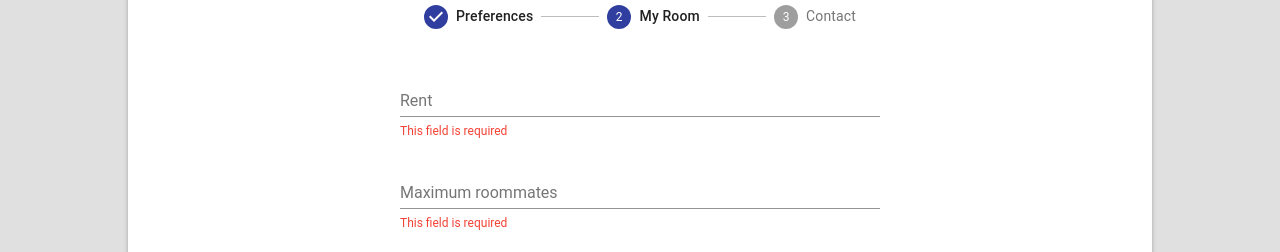
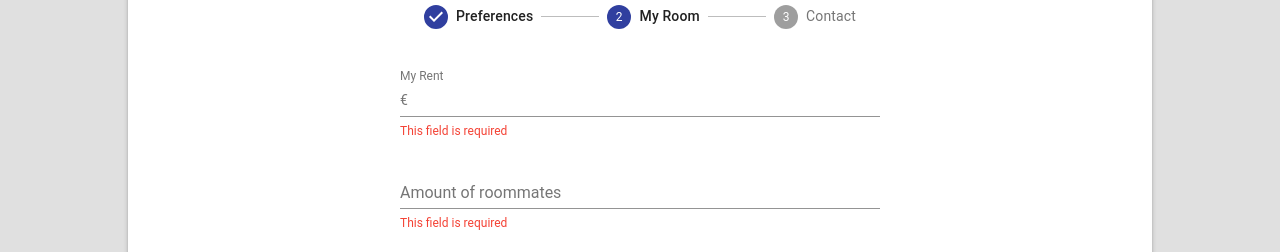
Before and after one commit to kevba/swapmyroom, a React app in the folder ui/: page / in a window 1280 px wide. Both pictures are taken after a click on the button "NEXT". Shown: the part 1112-1364 px from the top of the page. Built offline with nearby package versions, Linux system fonts and the light colour scheme; the HTML template or start-up script is replaced by a standard one.

Commit message:
Added uero sings to the rent fields

```diff
--- a/ui/src/ts/form/formInput.tsx
+++ b/ui/src/ts/form/formInput.tsx
@@ -1,6 +1,7 @@
 import * as React from 'react';
 
 import TextField from '@material-ui/core/TextField';
+import { InputProps as StandardInputProps } from '@material-ui/core/Input';
 
 import {BaseInput, IBaseInputProps, IBaseInputState} from './baseInput';
 
@@ -8,13 +9,14 @@ interface IFormInputProps extends IBaseInputProps{
     label: string
     type?: string
     className?: string
+    inputProps?: Partial<StandardInputProps>;
 }
 
 interface IFormInputState extends IBaseInputState {}
 
 class FormInput extends BaseInput<IFormInputProps, IFormInputState> {
     render() {
-        let {id, label, type} = this.props;
+        let {id, label, type, inputProps} = this.props;
         let {errorText, value} = this.state;
 
         let error = (errorText !== '');
@@ -26,6 +28,7 @@ class FormInput extends BaseInput<IFormInputProps, IFormInputState> {
                     fullWidth
                     id={id}
                     label={label}
+                    InputProps={inputProps}
                     value={value}
                     helperText={errorText || " "}
                     type={type}
--- a/ui/src/ts/form/validation/validations.ts
+++ b/ui/src/ts/form/validation/validations.ts
@@ -8,6 +8,7 @@ export const required = () => {
 
     let vfunc: Validator = (value: any) => {
         if (value === '' || value === undefined || value === null) {
+            console.log(value)
             return {valid: false, text: text};
         }
         return {valid: true, text: ''};
--- a/ui/src/ts/pages/index/formStepper.tsx
+++ b/ui/src/ts/pages/index/formStepper.tsx
@@ -3,7 +3,8 @@ import * as React from 'react';
 import Stepper from '@material-ui/core/Stepper';
 import Step from '@material-ui/core/Step';
 import StepLabel from '@material-ui/core/StepLabel';
-// import StepContent from '@material-ui/core/StepContent';
+import InputAdornment from '@material-ui/core/InputAdornment';
+
 import Button from '@material-ui/core/Button';
 import {withStyles, createStyles, Theme} from '@material-ui/core/styles';
 
@@ -82,11 +83,16 @@ export class FormStepper extends React.Component<IFormStepperProps, IFormStepper
                         handleSubmit={(data) => this.handleSubmit(data)}
                         handleOnValidate={(valid) => this.handleOnValidate(valid)}
                         showButton={false}>
+
+                        {/* First page of the form */}
                         <FormInput
                             className={this.state.activeStep !== 0 ? classes.hiddenContent : ""}
                             id="rent"
                             defaultValue=""
                             label="Rent"
+                            inputProps={{
+                                startAdornment: <InputAdornment position="start">€</InputAdornment>
+                            }}
                             rules={[required()]} />
                         <FormInput
                             className={this.state.activeStep !== 0 ? classes.hiddenContent : ""}
@@ -101,17 +107,23 @@ export class FormStepper extends React.Component<IFormStepperProps, IFormStepper
                             label="other things"
                             rules={[required()]} />
 
+                        {/* Second page of the form */}
                         <FormInput
                             className={this.state.activeStep !== 1 ? classes.hiddenContent : ""}
                             id="rent"
                             defaultValue=""
-                            label="Rent"
+                            label="My Rent"
+                            type="number"
+                            inputProps={{
+                                startAdornment: <InputAdornment position="start">€</InputAdornment>
+                            }}
                             rules={[required()]} />
                         <FormInput
                             className={this.state.activeStep !== 1 ? classes.hiddenContent : ""}
                             id="roomMates"
                             defaultValue=""
-                            label="Maximum roommates"
+                            type="number"
+                            label="Amount of roommates"
                             rules={[required(), integer()]} />
                         <FormInput
                             className={this.state.activeStep !== 1 ? classes.hiddenContent : ""}
@@ -120,24 +132,24 @@ export class FormStepper extends React.Component<IFormStepperProps, IFormStepper
                             label="other things"
                             rules={[required()]} />
 
-
+                        {/* Third and last page of the form */}
                         <FormInput
                             className={this.state.activeStep !== 2 ? classes.hiddenContent : ""}
-                            id="rent"
+                            id="email"
                             defaultValue=""
-                            label="Rent"
+                            label="Email"
+                            rules={[required(), email()]} />
+                        <FormInput
+                            className={this.state.activeStep !== 2 ? classes.hiddenContent : ""}
+                            id="firstName"
+                            defaultValue=""
+                            label="First name"
                             rules={[required()]} />
                         <FormInput
                             className={this.state.activeStep !== 2 ? classes.hiddenContent : ""}
-                            id="roomMates"
-                            defaultValue=""
-                            label="Maximum roommates"
-                            rules={[required(), integer()]} />
-                        <FormInput
-                            className={this.state.activeStep !== 2 ? classes.hiddenContent : ""}
-                            id=""
-                            defaultValue=""
-                            label=""
+                            id="lastName"
+                            defaultValue="aaa"
+                            label="Last name"
                             rules={[required()]} />
                     </Form>
                 </div>
```
